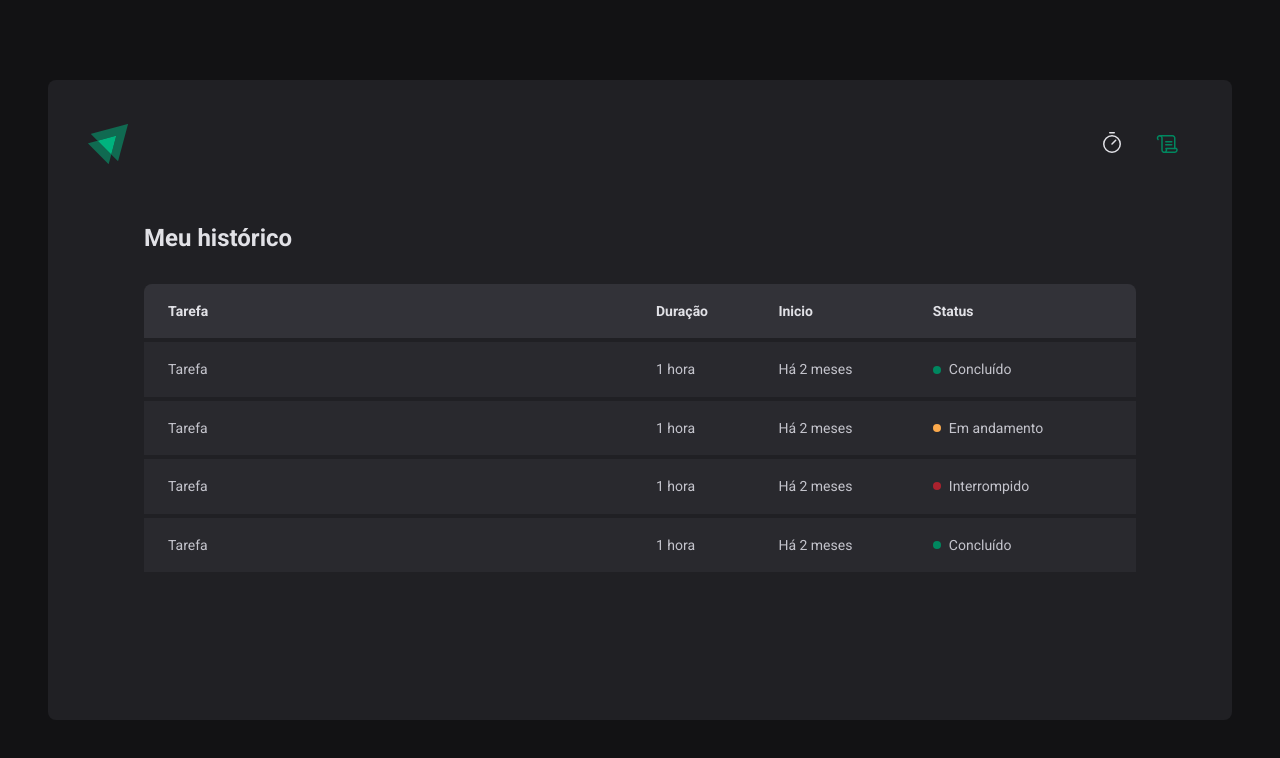
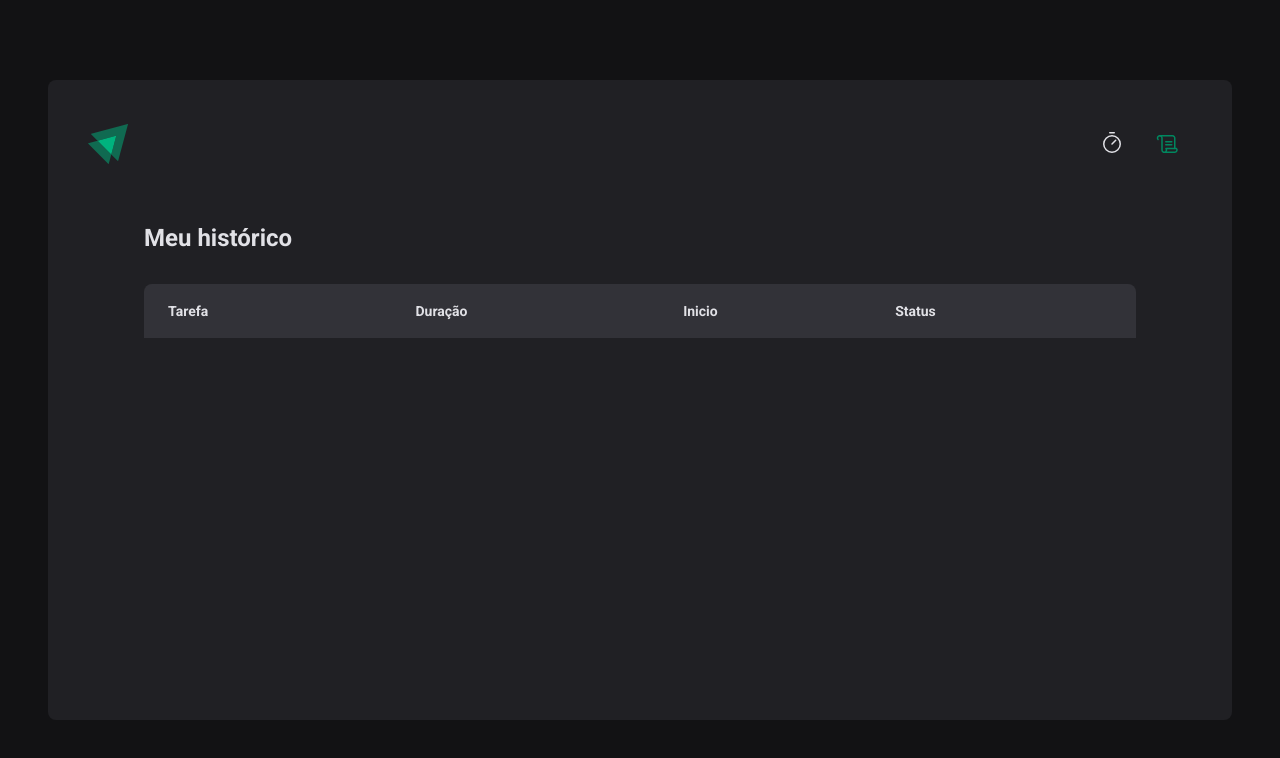
Before and after one commit to oseasmoreto/rocketseat-ignite-react-02-ignite-timer, a React (Vite) app: page /history in a window 1280 px wide. Shown: the top 758 px of the page. Built offline with nearby package versions, Linux system fonts and the light colour scheme.

Commit message:
Adicioando formatação de datas

```diff
--- a/src/contexts/CyclesContext.tsx
+++ b/src/contexts/CyclesContext.tsx
@@ -71,8 +71,6 @@
   }
 
   function interruptCycle() {
-    setActiveCycleId(null)
-
     setCycles((state) =>
       state.map((cycle) => {
         if (cycle.id === activeCycleId) {
@@ -82,6 +80,7 @@
         }
       }),
     )
+    setActiveCycleId(null)
   }
 
   return (
--- a/src/pages/History/index.tsx
+++ b/src/pages/History/index.tsx
@@ -1,6 +1,11 @@
+import { useContext } from 'react'
+import { CyclesContext } from '../../contexts/CyclesContext'
 import { HistoryContainer, HistoryList, Status } from './styles'
+import { formatDistanceToNow } from 'date-fns'
+import ptBR from 'date-fns/locale/pt-BR'
+export function History() {
+  const { cycles } = useContext(CyclesContext)
 
-export function History() {
   return (
     <HistoryContainer>
       <h1>Meu histórico</h1>
@@ -16,38 +21,32 @@
             </tr>
           </thead>
           <tbody>
-            <tr>
-              <td>Tarefa</td>
-              <td>1 hora</td>
-              <td>Há 2 meses</td>
-              <td>
-                <Status statusColor="green">Concluído</Status>
-              </td>
-            </tr>
-            <tr>
-              <td>Tarefa</td>
-              <td>1 hora</td>
-              <td>Há 2 meses</td>
-              <td>
-                <Status statusColor="yellow">Em andamento</Status>
-              </td>
-            </tr>
-            <tr>
-              <td>Tarefa</td>
-              <td>1 hora</td>
-              <td>Há 2 meses</td>
-              <td>
-                <Status statusColor="red">Interrompido</Status>
-              </td>
-            </tr>
-            <tr>
-              <td>Tarefa</td>
-              <td>1 hora</td>
-              <td>Há 2 meses</td>
-              <td>
-                <Status statusColor="green">Concluído</Status>
-              </td>
-            </tr>
+            {cycles !== undefined &&
+              cycles.map((cycle) => {
+                return (
+                  <tr key={cycle.id}>
+                    <td>{cycle.task}</td>
+                    <td>{cycle.minutesAmount} minutos</td>
+                    <td>
+                      {formatDistanceToNow(cycle.startDate, {
+                        addSuffix: true,
+                        locale: ptBR,
+                      })}
+                    </td>
+                    <td>
+                      {cycle.finishedDate && (
+                        <Status statusColor="green">Concluído</Status>
+                      )}
+                      {cycle.interrupteDate && (
+                        <Status statusColor="red">Interrompido</Status>
+                      )}
+                      {!cycle.finishedDate && !cycle.interrupteDate && (
+                        <Status statusColor="yellow">Em andamento</Status>
+                      )}
+                    </td>
+                  </tr>
+                )
+              })}
           </tbody>
         </table>
       </HistoryList>
```
